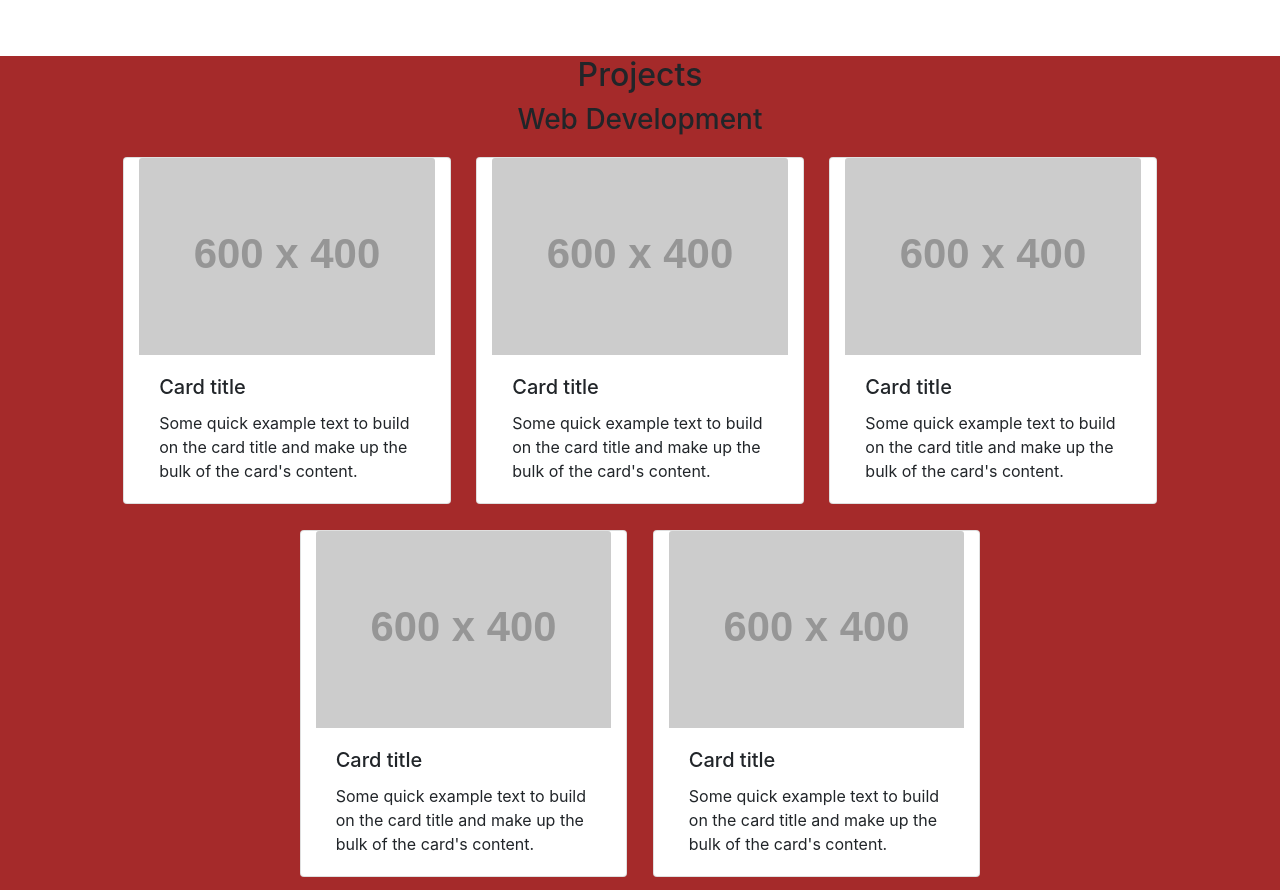
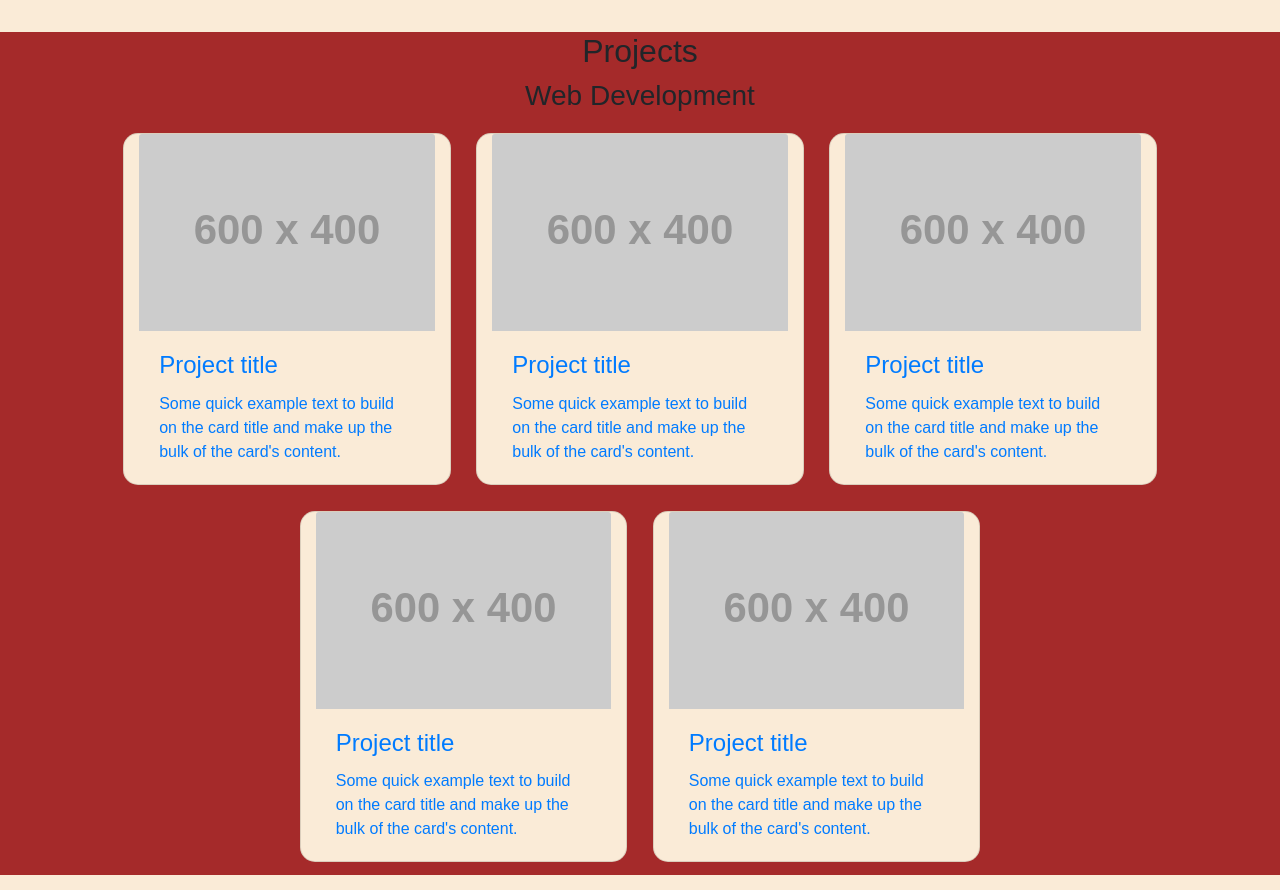
Before and after one commit to pandi1813/03-Challenge-Portfolia-with-Bootstrap, a plain HTML site: page index.html in a window 1280 px wide. Shown: the part 1060-1950 px from the top of the page. Drawn offline with nearby package versions, Linux system fonts and the light colour scheme; placeholder pictures from the web are drawn by us.

Commit message:
added base colours and nested project cards in <a> elements

```diff
--- a/css/styles.css
+++ b/css/styles.css
@@ -1,11 +1,16 @@
 :root {
+--mainDark: brown;
+--mainLight: antiquewhite;
 
 }
 
+.customNav {
+    background-color: var(--mainLight);
+}
 
 
 .customJumbo {
-    background-color: brown;
+    background-color: var(--mainDark);
     justify-content: center;
 }
 
@@ -24,21 +29,22 @@ font-size: 5rem
 }
 
 .customJumbo {
-    color: antiquewhite;
+    color: var(--mainLight);
 font-family: 'Gill Sans', 'Gill Sans MT', Calibri, 'Trebuchet MS', sans-serif ;}
 
 
 
 
-.projects {
-
-    padding: auto;
-    justify-content: center;
-    background-color: brown;
-}
 
 .section-header {
     text-align: center;
+}
+
+
+
+body {
+    background-color: var(--mainLight);
+    font-family: Arial, Helvetica, sans-serif;
 }
 
 
@@ -54,5 +60,13 @@ font-family: 'Gill Sans', 'Gill Sans MT', Calibri, 'Trebuchet MS', sans-serif ;}
 
 .custom-card {
     margin: 1vw;
+    background-color: var(--mainLight);
+    border-radius: 15px;
+}
 
+.projects {
+
+    padding: auto;
+    justify-content: center;
+    background-color: var(--mainDark);
 }
--- a/index.html
+++ b/index.html
@@ -14,7 +14,7 @@
 <body>
 
 <header>
-  <nav class="navbar navbar-expand-lg navbar-light bg-light">
+  <nav class="navbar navbar-expand-lg navbar-light customNav">
     <!-- <a class="navbar-brand" href="#">Navbar</a> -->
     <button class="navbar-toggler" type="button" data-toggle="collapse" data-target="#navbarNavDropdown" aria-controls="navbarNavDropdown" aria-expanded="false" aria-label="Toggle navigation">
       <span class="navbar-toggler-icon"></span>
@@ -30,8 +30,8 @@
           </a>
           <div class="dropdown-menu" aria-labelledby="navbarDropdownMenuLink">
             <a class="dropdown-item" href="#web-dev">Web Development</a>
-            <a class="dropdown-item" href="#">2D Art</a>
-            <a class="dropdown-item" href="#">3d Art</a>
+            <!-- <a class="dropdown-item" href="#">2D Art</a>
+            <a class="dropdown-item" href="#">3d Art</a> -->
           </div>
         </li>
         <li class="nav-item">
@@ -45,7 +45,7 @@
   <div class="jumbotron jumbotron-fluid row customJumbo">
     <div class=" col-lg-6 col-md-6" >
       <h1 class="display-4 name">Andrea Peter</h1>
-      <p class="lead"> Web Developer | 2D Artist | 3D Artist </p>
+      <p class="lead"> Web Developer | 2D Artist & 3D Artist </p>
     </div>
     <img src="./images/149.png" alt="cute dragonite" class="col-lg-3 col-md-3">
   </div>
@@ -93,45 +93,59 @@
   <div class="row web-dev">
     <h3 id="web-dev" class="col-12 section-header">Web Development</h2>
     <div class="card custom-card col-lg-3 col-md-5 col-sm-12"  >
-      <img src="https://placehold.co/600x400" class="card-img-top" alt="...">
-      <div class="card-body">
-        <h5 class="card-title">Card title</h5>
-        <p class="card-text">Some quick example text to build on the card title and make up the bulk of the card's content.</p>
-      </div>
+      <a href="">
+        <img src="https://placehold.co/600x400" class="card-img-top" alt="...">
+        <div class="card-body">
+          <h4 class="card-title">Project title</h4>
+          <p class="card-text">Some quick example text to build on the card title and make up the bulk of the card's content.</p>
+        </div>
+      </a>
     </div>
 
     <div class="card  custom-card col-lg-3 col-md-5 col-sm-12">
-      <img src="https://placehold.co/600x400" class="card-img-top" alt="...">
-      <div class="card-body">
-        <h5 class="card-title">Card title</h5>
-        <p class="card-text">Some quick example text to build on the card title and make up the bulk of the card's content.</p>
-      </div>
+      <a href="">
+        <img src="https://placehold.co/600x400" class="card-img-top" alt="...">
+        <div class="card-body">
+          <h4 class="card-title">Project title</h4>
+          <p class="card-text">Some quick example text to build on the card title and make up the bulk of the card's content.</p>
+        </div>
+      </a>
     </div>
 
     <div class="card custom-card col-lg-3 col-md-5 col-sm-12" >
-      <img src="https://placehold.co/600x400" class="card-img-top" alt="...">
-      <div class="card-body">
-        <h5 class="card-title">Card title</h5>
-        <p class="card-text">Some quick example text to build on the card title and make up the bulk of the card's content.</p>
-      </div>
+      <a href="">
+        <img src="https://placehold.co/600x400" class="card-img-top" alt="...">
+        <div class="card-body">
+          <h4 class="card-title">Project title</h4>
+          <p class="card-text">Some quick example text to build on the card title and make up the bulk of the card's content.</p>
+        </div>
+      </a>
     </div>
 
     <div class="card custom-card col-lg-3 col-md-5 col-sm-12" >
-      <img src="https://placehold.co/600x400" class="card-img-top" alt="...">
-      <div class="card-body">
-        <h5 class="card-title">Card title</h5>
-        <p class="card-text">Some quick example text to build on the card title and make up the bulk of the card's content.</p>
-      </div>
+      <a href="">
+        <img src="https://placehold.co/600x400" class="card-img-top" alt="...">
+        <div class="card-body">
+          <h4 class="card-title">Project title</h4>
+          <p class="card-text">Some quick example text to build on the card title and make up the bulk of the card's content.</p>
+        </div>
+      </a>
     </div>
 
     <div class="card custom-card col-lg-3 col-md-5 col-sm-12">
-      <img src="https://placehold.co/600x400" class="card-img-top" alt="...">
-      <div class="card-body">
-        <h5 class="card-title">Card title</h5>
-        <p class="card-text">Some quick example text to build on the card title and make up the bulk of the card's content.</p>
-      </div>
+      <a href="">
+        <img src="https://placehold.co/600x400" class="card-img-top" alt="...">
+        <div class="card-body">
+          <h4 class="card-title">Project title</h4>
+          <p class="card-text">Some quick example text to build on the card title and make up the bulk of the card's content.</p>
+        </div>
+      </a>
     </div>
   </div>
+
+  <!-- <div class="row 2dArt">
+    <h3 class="section-header col-12">2D Art</h3>
+  </div> -->
 </section>
 
 </main>
```
